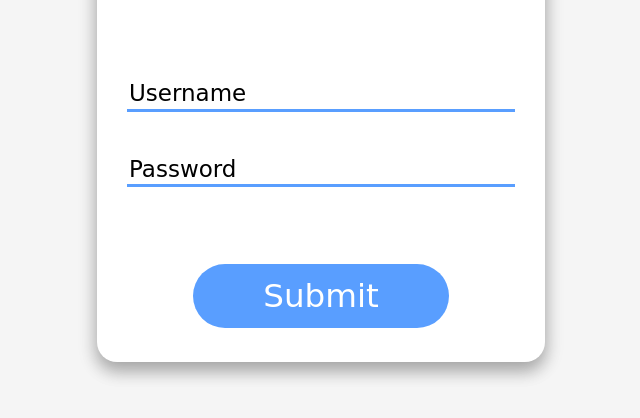
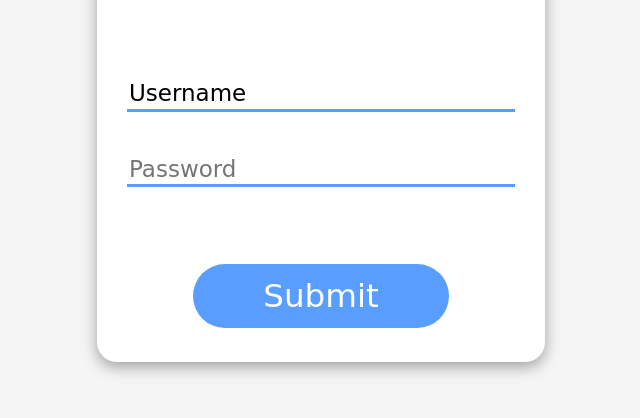
Before and after one commit to squirreler/daniel-becker-login-ui-project, a plain HTML site: page index.html in a window 1280 px wide. Shown: the part 274-692 px from the top of the page, without its empty margins (319-959 px from the left). Drawn offline with Linux system fonts and the light colour scheme; a web font is replaced by a local one.

Commit message:
forgot to push my last changes that includes the hiding of the password

```diff
--- a/index.html
+++ b/index.html
@@ -16,7 +16,7 @@
         </div>
         <form>
             <input name="username" type="text" value="Username">
-            <input name="password" type="text" value="Password">
+            <input name="password" type="password" placeholder="Password">
         </form>
         <div class="button">
             <button>Submit</button>
--- a/style.css
+++ b/style.css
@@ -24,8 +24,8 @@ body {
     flex-direction: column;
     background-color: white;
     border-radius: 20px;
-    /*Box Shadow CSS Taken from stack overflow*/
-    box-shadow: 0 10px 16px 0 rgba(0,0,0,0.2),0 6px 20px 0 rgba(0,0,0,0.19) ;
+    /*Box Shadow CSS Taken from https://getcssscan.com/css-box-shadow-examples*/
+    box-shadow: rgba(0, 0, 0, 0.35) 0px 5px 15px;
 }
 .title {
     flex-basis: 1;
```
